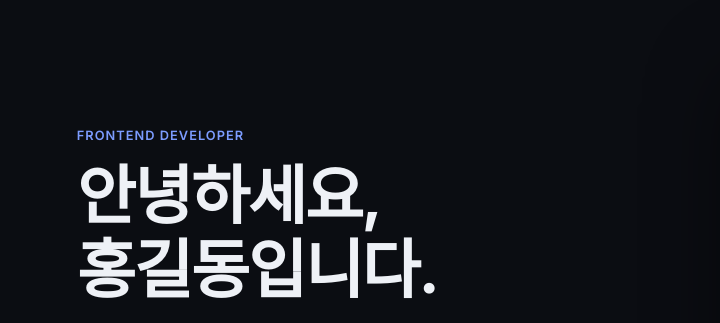
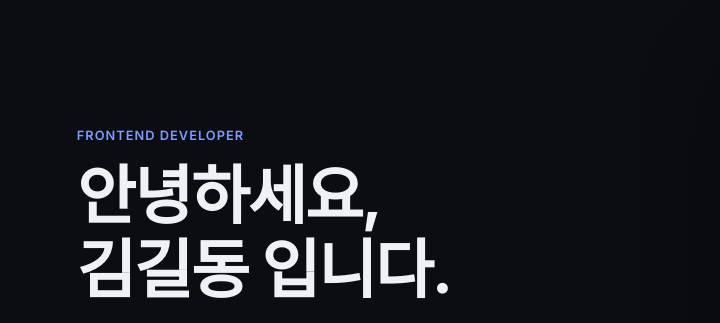
Before and after one commit to pomending/portfolio_lcm, a plain HTML site: page index.html in a window 1280 px wide. Shown: the part 139-462 px from the top of the page, 0-720 px from the left. Drawn offline with Linux system fonts and the light colour scheme; grey boxes are pictures that could not be loaded.

Commit message:
portfolio1

```diff
--- a/index.html
+++ b/index.html
@@ -28,7 +28,7 @@
     <section class="hero">
       <div class="hero-copy">
         <p class="eyebrow">Frontend Developer</p>
-        <h1>안녕하세요,<br />홍길동입니다.</h1>
+        <h1>안녕하세요,<br />김길동 입니다.</h1>
         <p class="lede">
           깔끔한 UI와 읽기 좋은 코드를 지향합니다.
           웹에서 아이디어를 빠르게 형태 있게 만드는 일을 좋아합니다.
```
